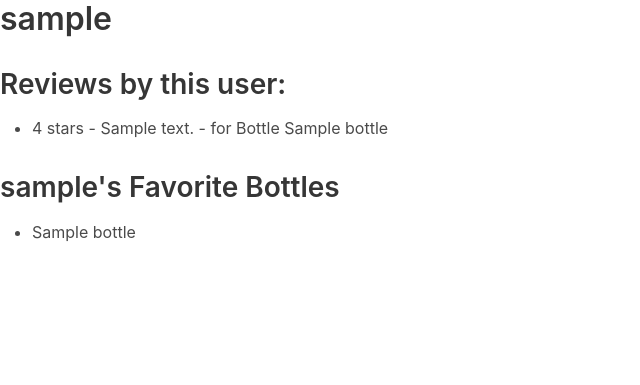
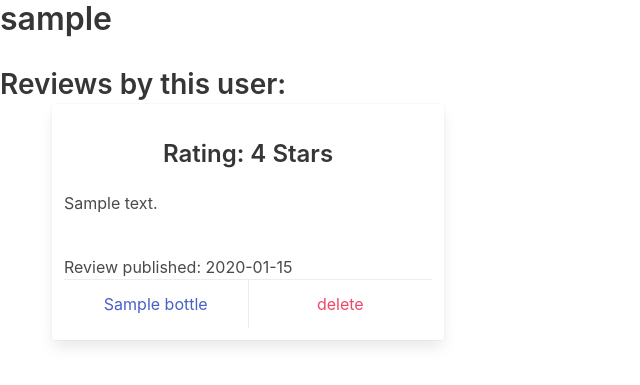
Before and after one commit to seraficaj/QuenchMarks, a Flask app: a page that uses QuenchMarks/templates/user_profile.html in a window 1280 px wide. Shown: the part 55-440 px from the top of the page, without its empty margins (0-640 px from the left). Run offline with Flask 2, Linux system fonts and the light colour scheme; a user stored in the database is signed in; tables that the repository leaves empty hold one stand-in row (values such as "Sample post").

Commit message:
style bottle on user profile

```diff
--- a/QuenchMarks/templates/user_profile.html
+++ b/QuenchMarks/templates/user_profile.html
@@ -2,19 +2,37 @@
 <div class="content">
     <h1>{{user.username}}</h1>
     <h2>Reviews by this user:</h2>
-    <ul>
-        {% for review in user.reviews %}
-        <li>
-            {{review.rating}} stars - {{review.text}} - for Bottle
-            {{review.bottle.name}}
-        </li>
-        {% endfor %}
-    </ul>
-    <h2>{{user.username}}'s Favorite Bottles</h2>
-    <ul>
-        {% for bottle in user.favorites %}
-        <li>{{bottle.name}}</li>
-        {% endfor %}
-    </ul>
+    <div class="container">
+        <div class="columns is-multiline">
+            {% for review in user.reviews %}
+            <div class="card column is-one-third">
+                <div class="card-content">
+                    <p class="title is-4 has-text-centered">
+                        Rating: {{review.rating}} Stars
+                    </p>
+                </div>
+                <div class="content">
+                    <p>{{review.text}}</p>
+                    <br />
+                    <time>Review published: {{review.published.date()}}</time>
+                    <div class="card-footer">
+                        <a
+                            class="card-footer-item"
+                            href="{{url_for('bottles.bottle_detail', id=review.bottle.id)}}"
+                            >{{review.bottle.name}}</a
+                        >
+                        {% if current_user.username == review.user.username %}
+                        <a
+                            class="card-footer-item has-text-danger"
+                            href="{{url_for('reviews.delete_review', id=review.id)}}"
+                            >delete</a
+                        >
+                        {% endif %}
+                    </div>
+                </div>
+            </div>
+            {% endfor %}
+        </div>
+    </div>
 </div>
 {% endblock %}
```
